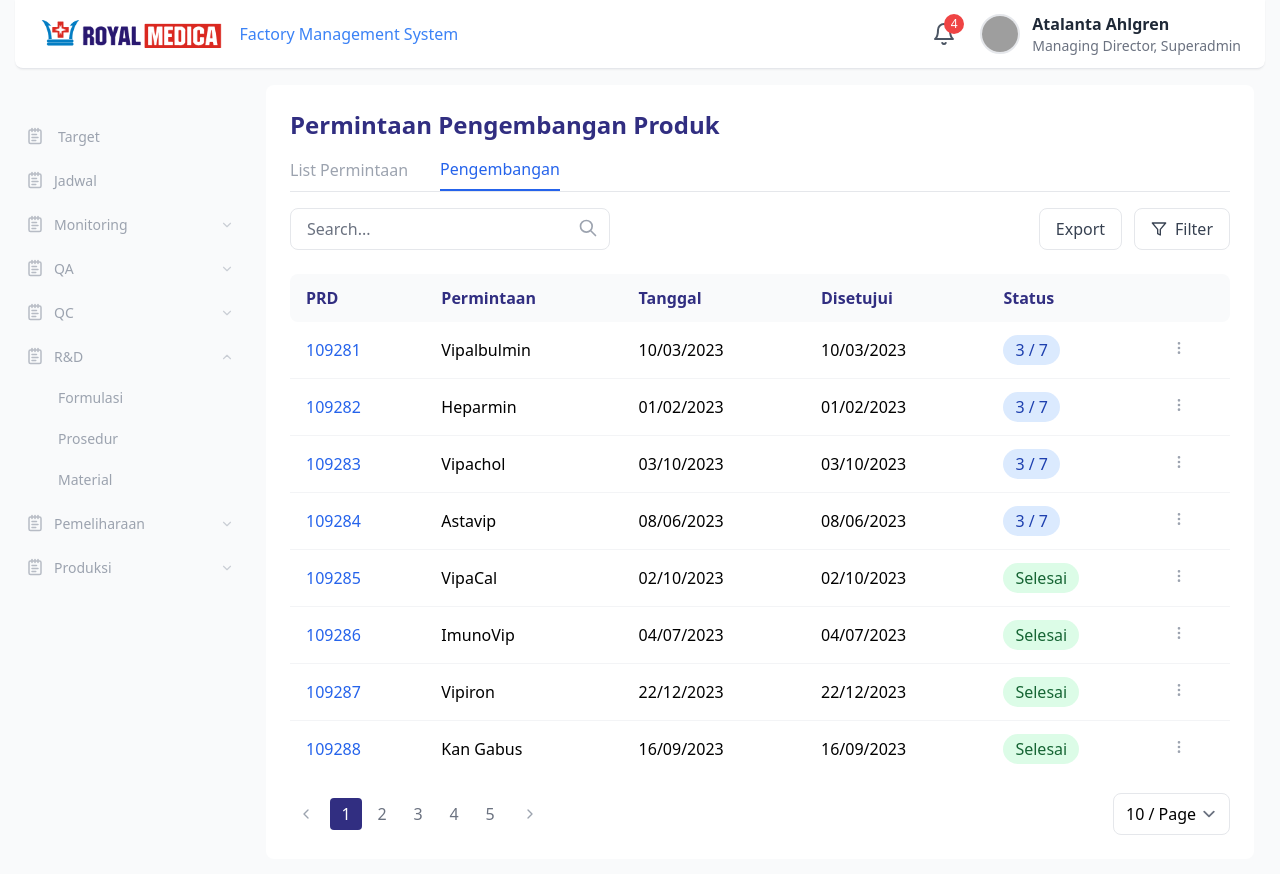
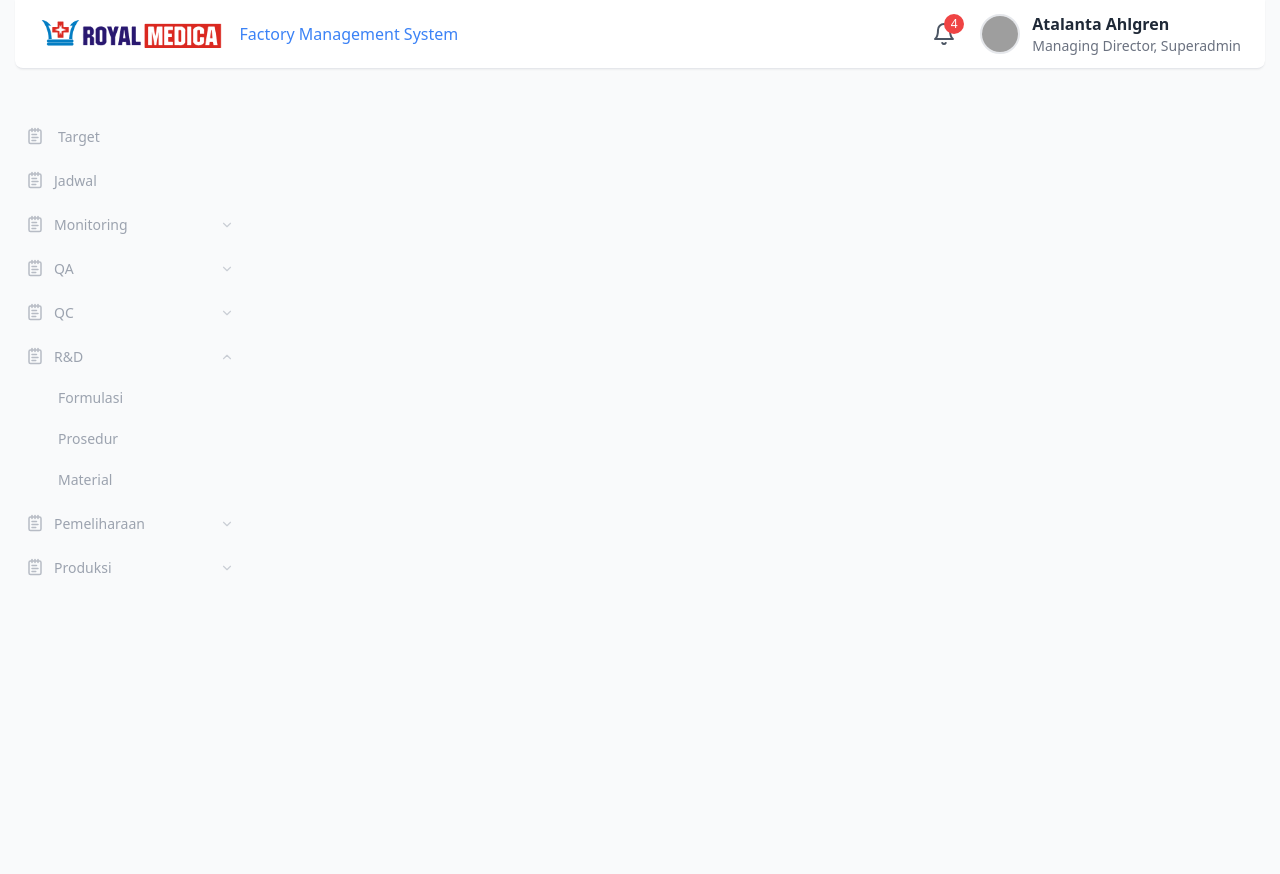
Before and after one commit to senakendali/rmp-frontend, a React (Vite) app: page / in a window 1280 px wide. Shown: the top 874 px of the page. Built offline with nearby package versions, Linux system fonts and the light colour scheme; grey boxes are pictures that could not be loaded.

Commit message:
Update App.jsx

```diff
--- a/src/App.jsx
+++ b/src/App.jsx
@@ -2,7 +2,6 @@
 import React from 'react';
 import CMSHeader from './components/layouts/CMSHeader.jsx';
 import SidebarMenu from './components/layouts/SidebarMenu.jsx';
-import ContentTable from './pages/contentTable.jsx';
 
 function App() {
   return (
@@ -11,9 +10,6 @@ function App() {
         <CMSHeader />
         <div className="flex mt-4">
           <SidebarMenu />
-          <div className="flex-1 mx-4">
-            <ContentTable />
-          </div>
         </div>
       </div>
     </div>
```
